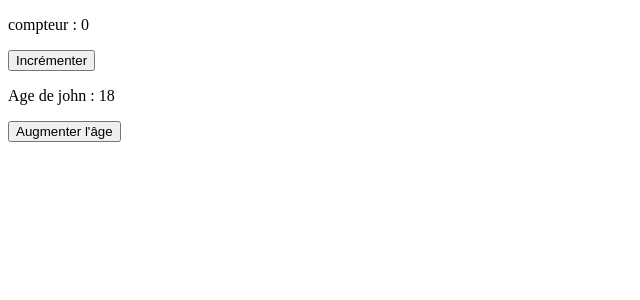
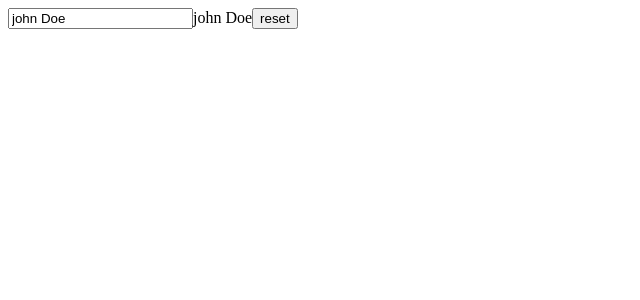
Before and after one commit to dzeko003/formation-react, a React (Vite) app: page / in a window 1280 px wide. Shown: the top 300 px of the page, without its empty margins (0-640 px from the left). Built offline with nearby package versions, Linux system fonts and the light colour scheme.

Commit message:
les champs contrôlés par react

```diff
--- a/src/App.jsx
+++ b/src/App.jsx
@@ -1,38 +1,28 @@
 import { useState } from "react";
+
+/**
+ * defaultValue permet de fixer une valeur initiale au composant
+ *
+ */
 
 function App() {
 
-  /**
-   * On branche event listener (ecouteur d'evenement)
-   * Les hook ne peuvent pas être déclaré dans une condition
-   *
-   */
+ const [firstName , setFirstName] = useState('john Doe')
 
-  const [count , setCount] = useState(0);
+ const handleChange = (e) => {
+    setFirstName(e.target.value)
+ }
 
-  const [person , setPerson] = useState({
-    firstName: 'john',
-    lastName : 'Doe',
-    age : 18
-  })
-
-  const increment = () => {
-    setCount((count) => count + 1 );
-  }
-
-  const incrementAge = () => {
-    setPerson({...person , age : person.age + 1})
-  }
+ const reset = () => {
+    setFirstName('')
+ }
 
   return (
-    <>
-     <p>compteur : {count} </p>
-     <button onClick={increment}>Incrémenter</button>
-
-     <p>Age de {person.firstName} : {person.age} </p>
-     <button onClick={incrementAge}>Augmenter l'âge</button>
-
-    </>
+  <form>
+    <input type="text" name="firstname" value={firstName} onChange={handleChange} />
+    {firstName}
+    <button type="button" onClick={reset}>reset</button>
+  </form>
 
   );
 }
```
